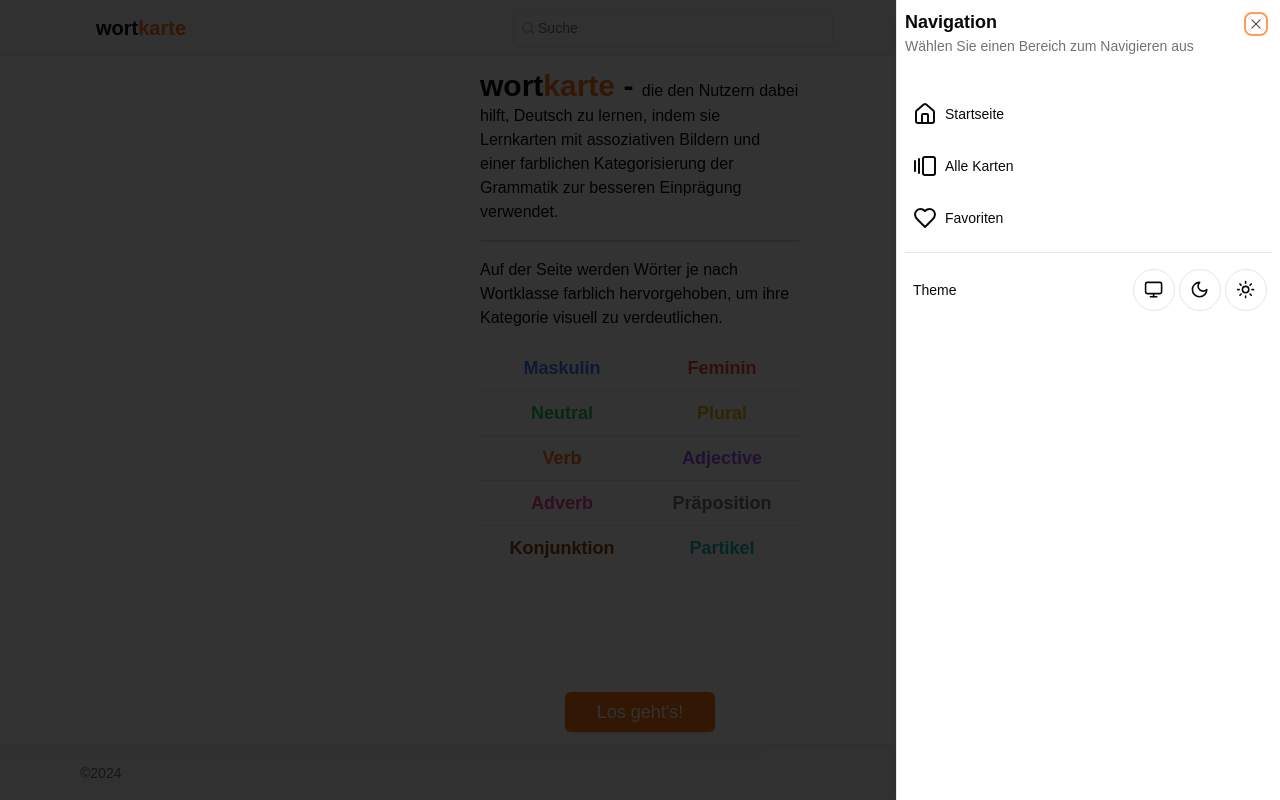
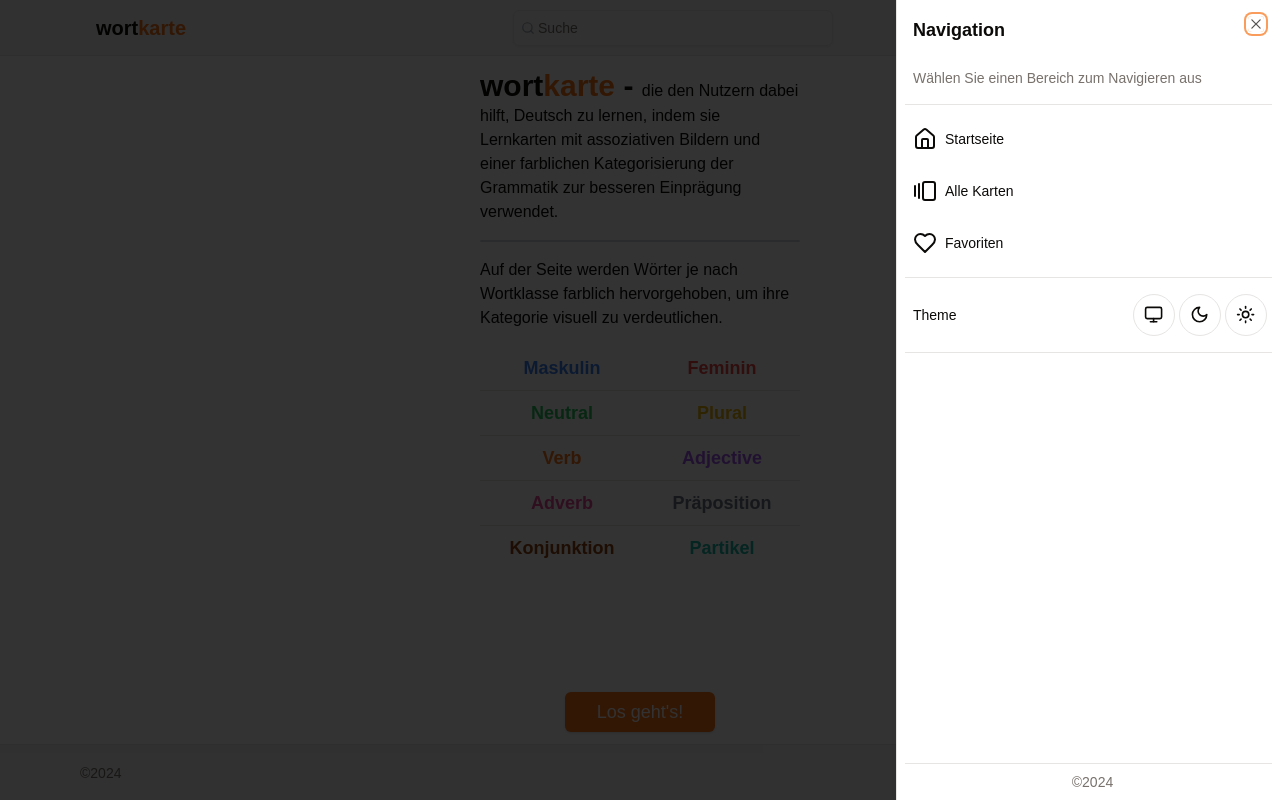
Before and after one commit to stoczec/wortkarte, a Next.js app: page / in a window 1280 px wide. Both pictures are taken after a click on the icon 1172 px from the left and 27 px from the top of the page. Built offline with nearby package versions, Linux system fonts and the light colour scheme.

Commit message:
"Refactor BurgerMenu component: updated layout, added separators, and rearranged elements"

```diff
--- a/src/components/BurgerMenu.tsx
+++ b/src/components/BurgerMenu.tsx
@@ -22,20 +22,31 @@ export function BurgerMenu() {
 			<SheetTrigger asChild className="flex justify-center items-center">
 				<Menu className="cursor-pointer" />
 			</SheetTrigger>
-			<SheetContent side="right">
-				<SheetTitle>Navigation</SheetTitle>
-				<SheetDescription>
+			<SheetContent side="right" className="flex flex-col justify-start h-full">
+				<SheetTitle className="p-2">Navigation</SheetTitle>
+				<SheetDescription className="px-2">
 					Wählen Sie einen Bereich zum Navigieren aus
 				</SheetDescription>
-				<ul className="grid gap-4 py-10">
-					<NavMenu />
+				<Separator />
+
+				{/* <ul className="grid gap-4 flex-grow"> */}
+				<NavMenu />
+				<Separator />
+				<div className="flex justify-between items-center px-2 text-sm flex-grow-0 flex-shrink-0">
+					<p>Theme</p>
+					<ModeToggle />
+				</div>
+				{/* </ul> */}
+				<Separator />
+
+				<SheetFooter className="flex flex-col justify-center items-center mt-auto sm:justify-center sm:flex-col flex-grow-0 flex-shrink-0 gap-2">
 					<Separator />
-					<div className="flex justify-between items-center px-2 text-sm">
-						<p>Theme</p>
-						<ModeToggle />
-					</div>
-				</ul>
-				<SheetFooter></SheetFooter>
+
+					<p className="text-sm text-center text-muted-foreground">
+						&copy;
+						{new Date().getFullYear()}
+					</p>
+				</SheetFooter>
 			</SheetContent>
 		</Sheet>
 	)
```
